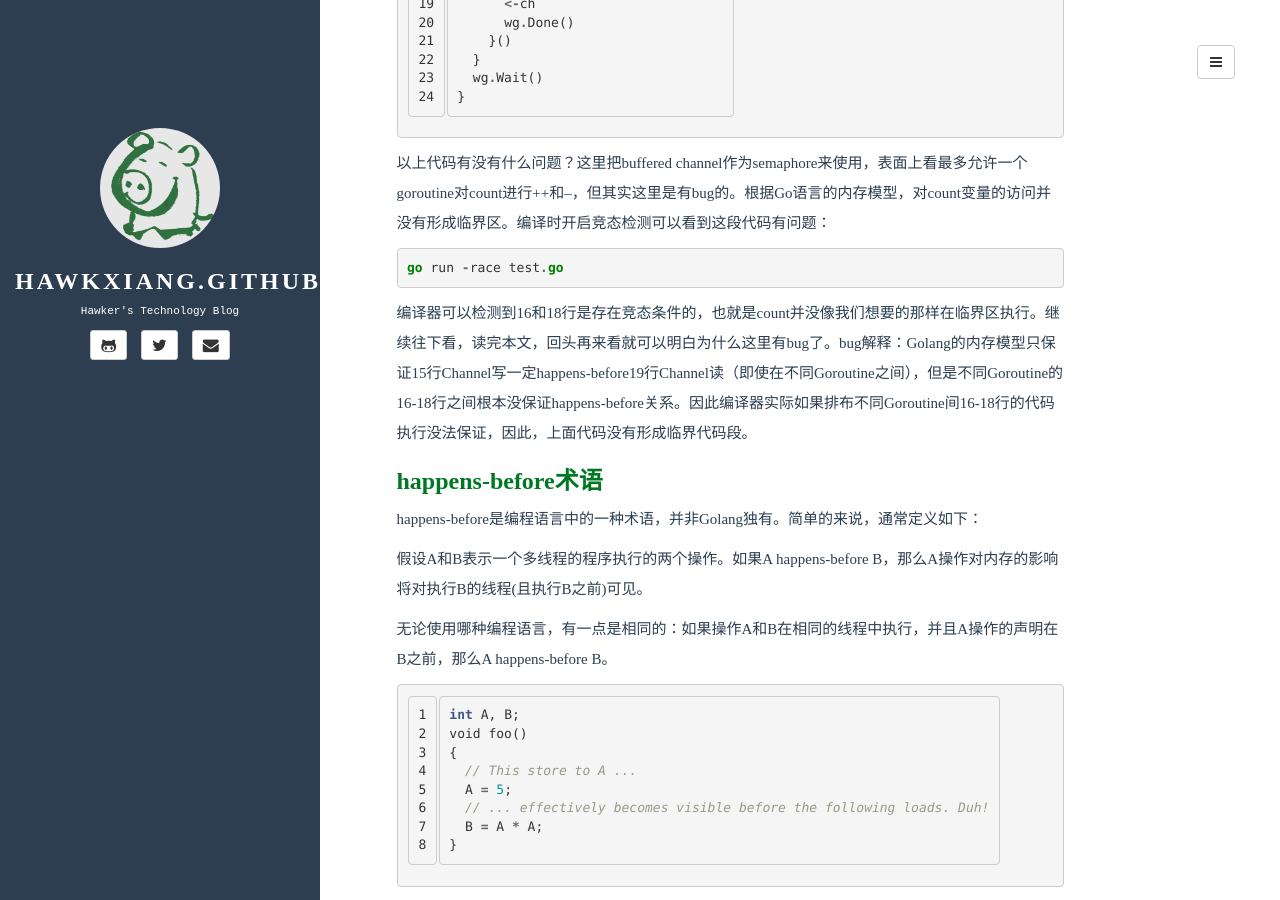
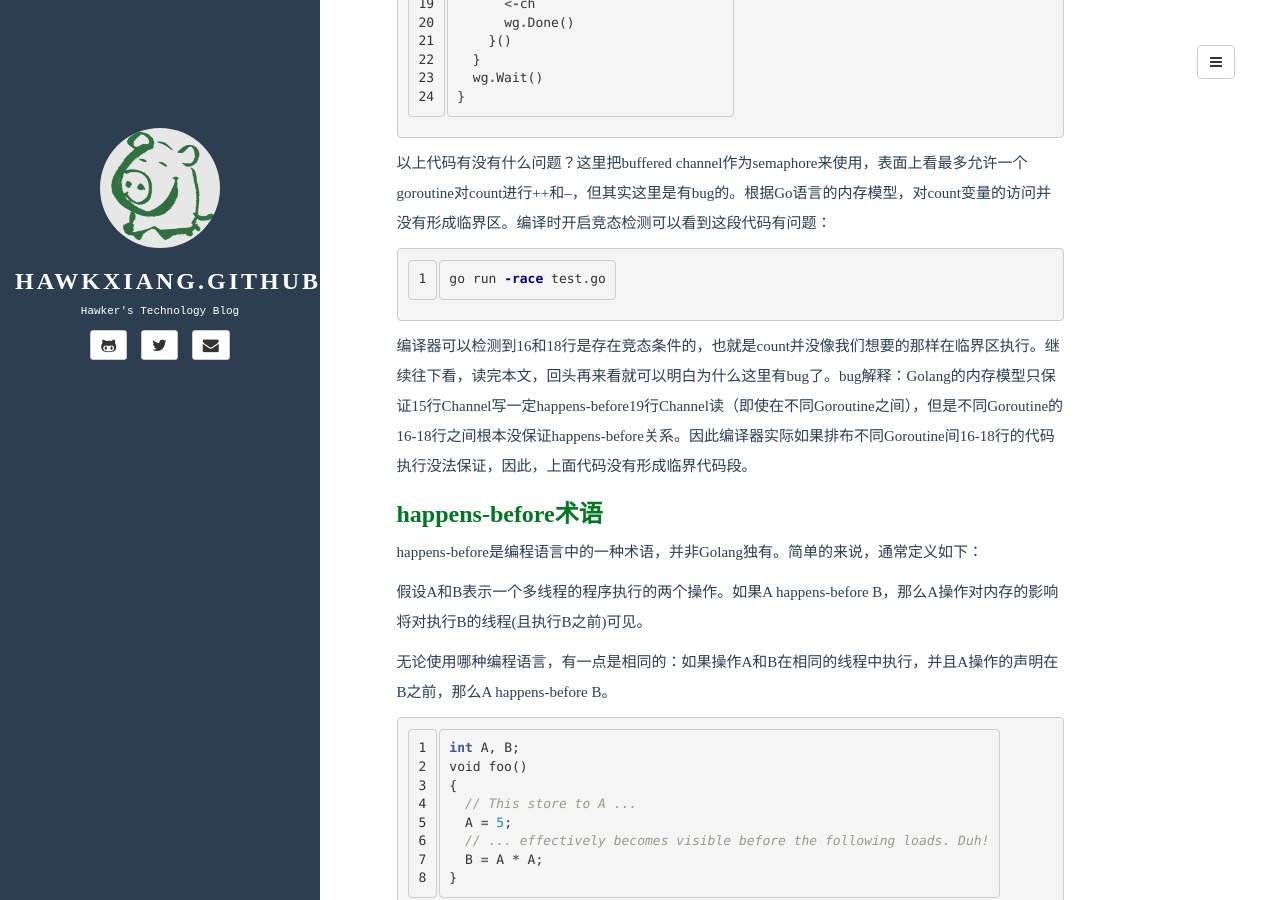
Before and after one commit to hawkxiang/hawkxiang.github.io, a Jekyll site: the page built from _posts/2016.10-14/2016-10-14-gomem-channel.md, in a window 1280 px wide and 900 px high, scrolled down 838 px. Built offline with Jekyll 4.4.1, drawn with Linux system fonts in a browser that asks for light colours; comment, search, counter and statistics services are not loaded.

Commit message:
Update 2016-10-14-gomem-channel.md

```diff
--- a/_posts/2016.10-14/2016-10-14-gomem-channel.md
+++ b/_posts/2016.10-14/2016-10-14-gomem-channel.md
@@ -49,7 +49,7 @@ func main() {
 
 以上代码有没有什么问题？这里把buffered channel作为semaphore来使用，表面上看最多允许一个goroutine对count进行++和--，但其实这里是有bug的。根据Go语言的内存模型，对count变量的访问并没有形成临界区。编译时开启竞态检测可以看到这段代码有问题：
 
-{% highlight go lineanchors %}
+{% highlight bash linenos %}
 go run -race test.go
 {% endhighlight %}
 
```
